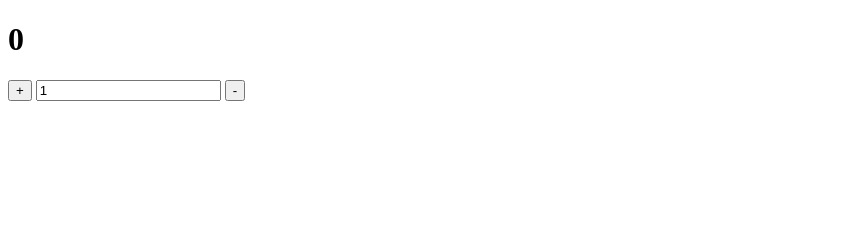
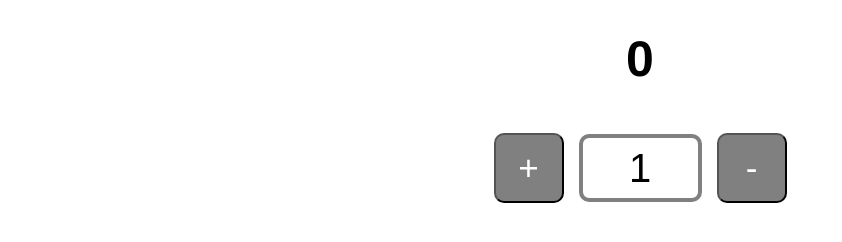
Before and after one commit to erinjohnson47/project-1-assessment, a plain HTML site: page index.html in a window 1280 px wide. Shown: the whole page, without its empty margins (0-842 px from the left). Drawn offline with Linux system fonts and the light colour scheme.

Commit message:
css style complete

```diff
--- a/css/style.css
+++ b/css/style.css
@@ -0,0 +1,43 @@
+.buttons-input {
+    display: flex;  /* defaults to row layout */
+    flex-direction: row;
+    justify-content: center;  /* centers items horizontally in row layout */
+    align-items: center;  /* centers vertically in row layout */
+    /* flex-direction: column; will set layout to column instead of row */
+}
+#result {
+    color: black;
+    font-size: 50px;
+    font-family: Helvetica;
+    font-weight: bold;
+    display: flex;
+    flex-direction: row;
+    justify-content: center;
+    align-items: center;
+    margin: 30px;
+}
+input {
+    border: solid 4px gray;
+    width: 100px;
+    height: 60px;
+    border-radius: 10px;
+    padding: 0 0 0 15px;
+}
+button {
+    background-color: gray;
+    color: white;
+    border-radius: 10px;
+    width: 70px;
+    height: 70px;
+    font-size: 35px;
+    margin: 15px;
+}
+button:hover {
+    background-color: white;
+    color: gray;
+}
+
+.num {
+    font-size: 40px;
+    text-align: center;
+}
--- a/index.html
+++ b/index.html
@@ -9,9 +9,13 @@
     <script defer src="js/app.js"></script>
 </head>
 <body>
-    <h1 id='result'></h1>
-    <button class='add'>+</button>
-    <input type='text' class='num' dsiplay='0'></input>
-    <button class='sub'>-</button>
+    <section class=result>
+        <div id='result'></div>
+    </section>
+    <section class=buttons-input>
+        <button class='add'>+</button>
+        <input type='number' class='num'></input>
+        <button class='sub'>-</button>
+    </section>
 </body>
 </html>
--- a/js/app.js
+++ b/js/app.js
@@ -14,13 +14,15 @@ document.addEventListener('click', e => {
         case add:
             finalResult = parseInt(result.innerText) + parseInt
             (num.value);
-            console.log(finalResult);
             result.innerText = finalResult;
             break;
         case sub:
             finalResult = parseInt(result.innerText) - parseInt(num.value);
-            console.log(finalResult)
             result.innerText = finalResult;
             break;
     }
-})
+});
+
+if (finalResult < 0) {
+    result.innerText.style.color = 'red';
+}
```
